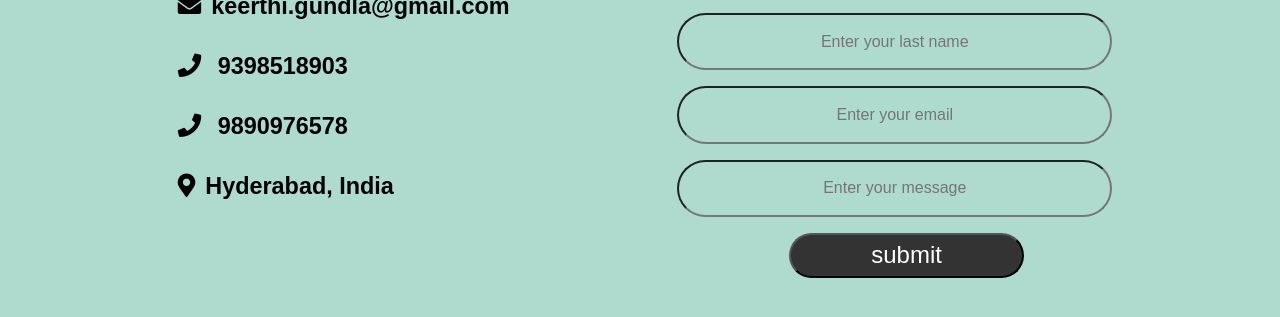
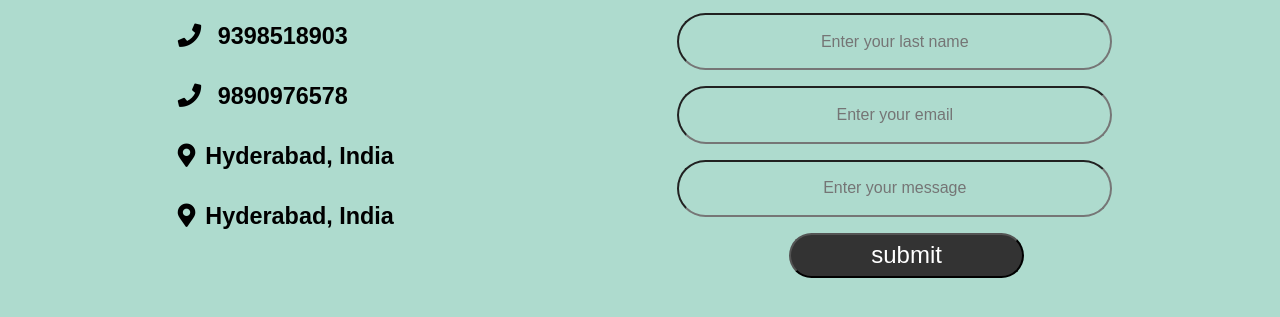
Before and after one commit to siva-zemoso/HTML-Javascript, a plain HTML site: page portfolio/contact.html in a window 1280 px wide. Shown: the part 411-728 px from the top of the page. Drawn offline with Linux system fonts and the light colour scheme.

Commit message:
Update contact.html
added changes

```diff
--- a/portfolio/contact.html
+++ b/portfolio/contact.html
@@ -36,6 +36,8 @@
             <h3> <i class="fas fa-phone icon"></i> 9398518903 </h3>
             <h3> <i class="fas fa-phone icon"></i> 9890976578</h3>
             <h3> <i class="fas fa-map-marker-alt icon"></i>Hyderabad, India</h3>
+            <h3> <i class="fas fa-map-marker-alt icon"></i>Hyderabad, India</h3>
+
         </div>
         <div class="contact-form">
             <form>
```
